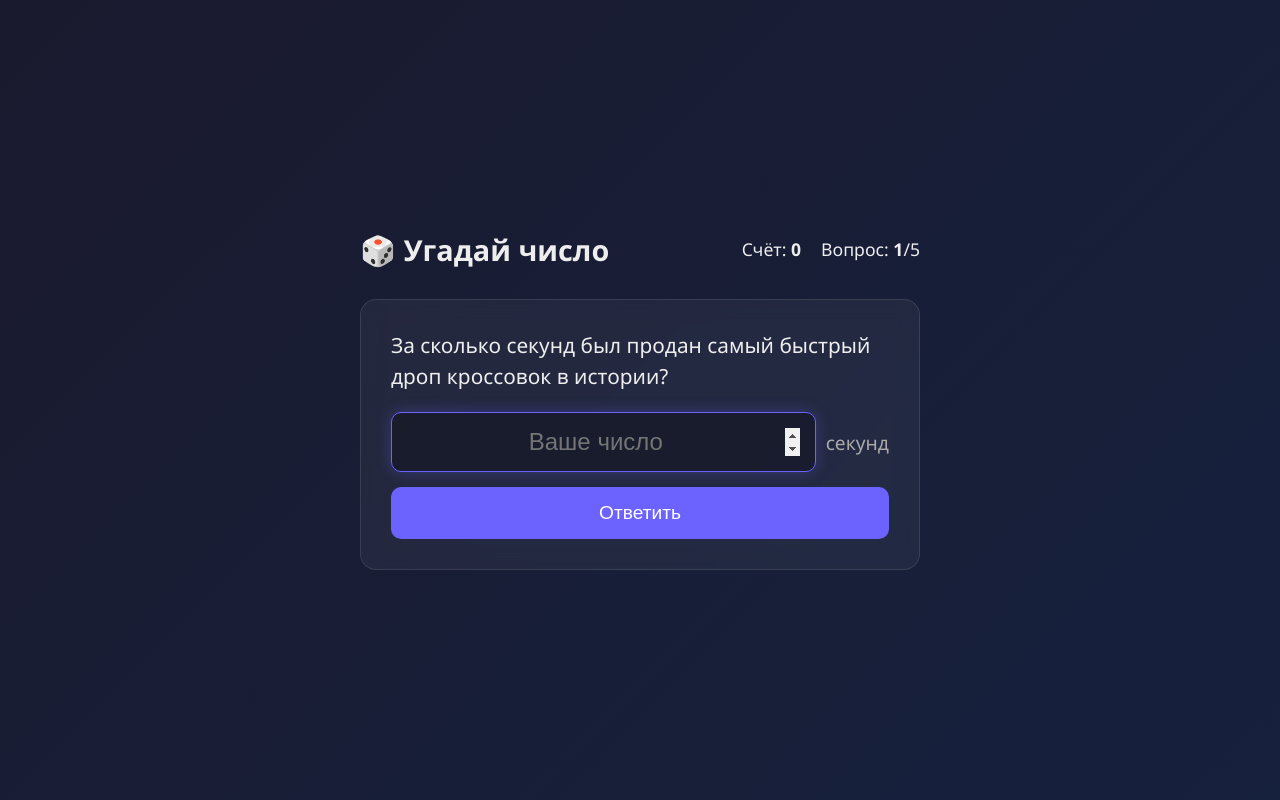
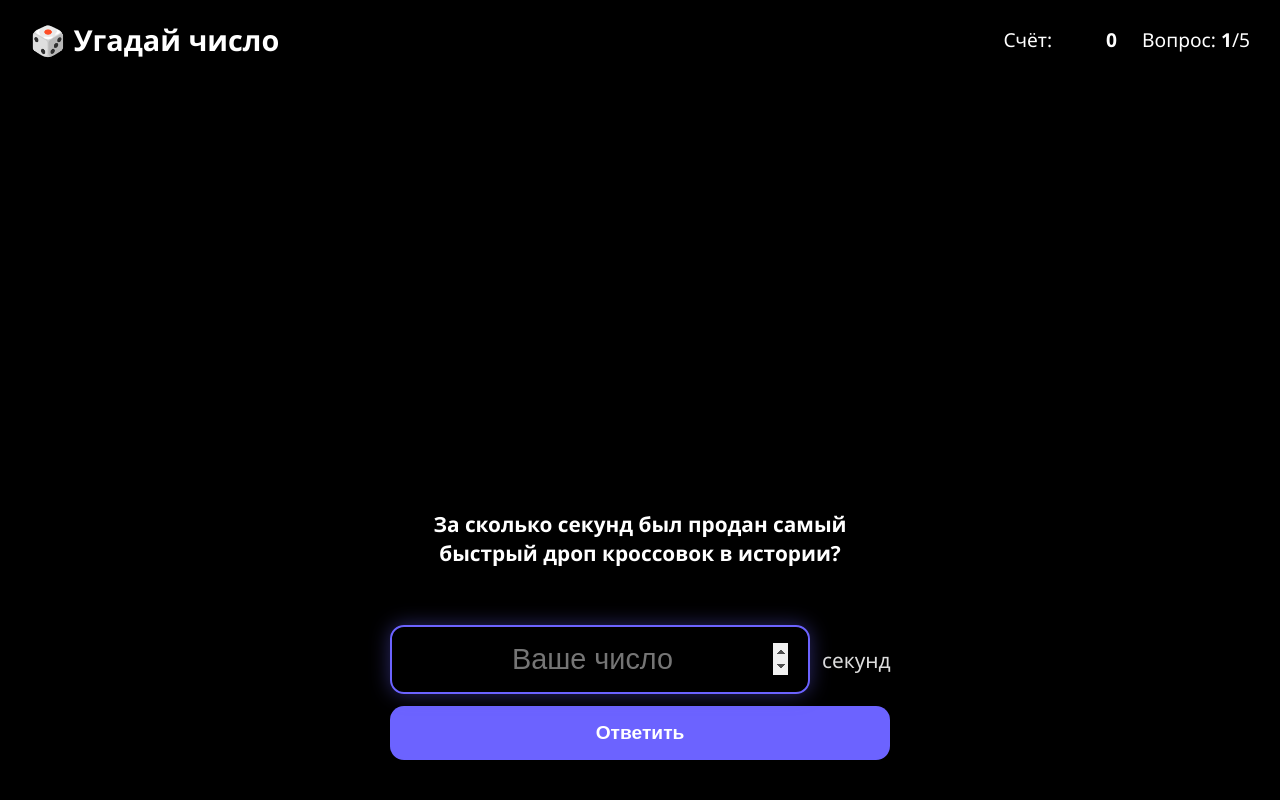
Before and after one commit to Mikhail2288/guess-game, a FastAPI app: page / in a window 1280 px wide. Run offline with FastAPI, Linux system fonts and the light colour scheme.

Commit message:
prototype 1

```diff
--- a/static/style.css
+++ b/static/style.css
@@ -2,110 +2,203 @@
 
 body {
     font-family: 'Segoe UI', system-ui, sans-serif;
-    background: linear-gradient(135deg, #1a1a2e, #16213e);
-    color: #eee;
-    min-height: 100vh;
-    display: flex;
-    justify-content: center;
-    align-items: center;
+    background: #000;
+    color: #fff;
+    height: 100vh;
+    overflow-x: hidden;
+    overflow-y: auto;
 }
 
 .container {
-    max-width: 600px;
     width: 100%;
-    padding: 20px;
+    height: 100vh;
+    position: relative;
 }
 
 header {
+    position: fixed;
+    top: 0;
+    left: 0;
+    right: 0;
+    z-index: 10;
     display: flex;
     justify-content: space-between;
     align-items: center;
-    margin-bottom: 30px;
+    padding: 20px 30px;
+    background: linear-gradient(to bottom, rgba(0,0,0,0.7), transparent);
 }
 
-h1 { font-size: 1.8rem; }
+h1 {
+    font-size: 1.8rem;
+    text-shadow: 0 2px 10px rgba(0,0,0,0.8);
+}
 
 .score-board {
     display: flex;
-    gap: 20px;
-    font-size: 1.1rem;
+    gap: 25px;
+    font-size: 1.2rem;
+    text-shadow: 0 2px 8px rgba(0,0,0,0.8);
 }
 
 .card {
-    background: rgba(255,255,255,0.05);
-    border: 1px solid rgba(255,255,255,0.1);
-    border-radius: 16px;
-    padding: 30px;
-    backdrop-filter: blur(10px);
+    position: relative;
+    width: 100%;
+    height: 100vh;
+    overflow: hidden;
+}
+
+.card-image {
+    position: absolute;
+    top: 0;
+    left: 0;
+    width: 100%;
+    height: 100%;
+    object-fit: cover;
+    z-index: 0;
+    transition: filter 0.6s ease;
+}
+
+.card-image.blurred {
+    filter: blur(6px) brightness(0.55);
+}
+
+.card-image.revealed {
+    filter: blur(0) brightness(0.8);
+}
+
+.card::after {
+    content: '';
+    position: absolute;
+    top: 0;
+    left: 0;
+    width: 100%;
+    height: 100%;
+    background: linear-gradient(to top, rgba(0,0,0,0.8) 0%, rgba(0,0,0,0.2) 40%, rgba(0,0,0,0.1) 100%);
+    z-index: 1;
+}
+
+.card.revealed::after {
+    background: linear-gradient(to top, rgba(0,0,0,0.6) 0%, rgba(0,0,0,0.1) 40%, rgba(0,0,0,0) 100%);
+}
+
+/* Очки */
+.question-area {
+    position: fixed;
+    bottom: 220px;
+    left: 0;
+    width: 100%;
+    z-index: 5;
+    text-align: center;
+    display: flex;
+    flex-direction: column;
+    align-items: center;
+    pointer-events: none;
 }
 
 .question-text {
     font-size: 1.3rem;
-    margin-bottom: 20px;
-    line-height: 1.5;
+    line-height: 1.4;
+    text-shadow: 0 2px 8px rgba(0,0,0,0.9);
+    font-weight: 600;
+    background: rgba(0,0,0,0.4);
+    padding: 12px 20px;
+    border-radius: 12px;
+    max-width: 500px;
+    pointer-events: auto;
+}
+
+.score-popup {
+    margin-bottom: 10px;
+    display: flex;
+    align-items: center;
+    justify-content: center;
+}
+
+.score-popup-text {
+    font-size: 2.5rem;
+    font-weight: 900;
+    letter-spacing: 3px;
+    display: inline-block;
+    will-change: transform;
+}
+
+.answer-area {
+    position: fixed;
+    bottom: 40px;
+    left: 50%;
+    transform: translateX(-50%);
+    z-index: 5;
+    width: 500px;
+    max-width: 90vw;
 }
 
 .input-group {
     display: flex;
     align-items: center;
-    gap: 10px;
-    margin-bottom: 15px;
+    gap: 12px;
+    margin-bottom: 12px;
 }
 
 #user-answer {
     flex: 1;
-    padding: 15px;
-    font-size: 1.5rem;
-    background: rgba(0,0,0,0.3);
-    border: 1px solid rgba(255,255,255,0.2);
-    border-radius: 10px;
+    padding: 16px 20px;
+    font-size: 1.8rem;
+    background: rgba(0,0,0,0.5);
+    border: 2px solid rgba(255,255,255,0.25);
+    border-radius: 14px;
     color: #fff;
     text-align: center;
+    backdrop-filter: blur(15px);
 }
 
 #user-answer:focus {
     outline: none;
     border-color: #6c63ff;
-    box-shadow: 0 0 15px rgba(108,99,255,0.3);
+    box-shadow: 0 0 20px rgba(108,99,255,0.4);
+    background: rgba(0,0,0,0.6);
 }
 
 .unit {
-    font-size: 1.2rem;
-    color: #aaa;
-    min-width: 60px;
+    font-size: 1.3rem;
+    color: #ddd;
+    min-width: 80px;
+    text-shadow: 0 1px 4px rgba(0,0,0,0.8);
 }
 
 .quick-buttons {
     display: flex;
     gap: 10px;
-    margin-bottom: 15px;
+    margin-bottom: 12px;
 }
 
 .quick-buttons button {
     flex: 1;
-    padding: 10px;
-    background: rgba(108,99,255,0.2);
-    border: 1px solid rgba(108,99,255,0.3);
-    border-radius: 8px;
+    padding: 12px;
+    background: rgba(0,0,0,0.5);
+    border: 1px solid rgba(255,255,255,0.2);
+    border-radius: 10px;
     color: #fff;
     cursor: pointer;
     font-size: 1rem;
+    font-weight: 600;
     transition: all 0.2s;
+    backdrop-filter: blur(10px);
 }
 
 .quick-buttons button:hover {
     background: rgba(108,99,255,0.4);
-    transform: scale(1.05);
+    border-color: rgba(108,99,255,0.6);
 }
 
 .submit-btn {
     width: 100%;
-    padding: 15px;
+    padding: 16px;
     background: #6c63ff;
     border: none;
-    border-radius: 10px;
+    border-radius: 14px;
     color: #fff;
     font-size: 1.2rem;
+    font-weight: 700;
     cursor: pointer;
     transition: all 0.3s;
 }
@@ -177,16 +253,75 @@ h1 { font-size: 1.8rem; }
 }
 
 #leaderboard-screen button {
-    padding: 12px 30px;
+    padding: 16px 40px;
     background: #6c63ff;
     border: none;
-    border-radius: 10px;
+    border-radius: 12px;
     color: #fff;
-    font-size: 1.1rem;
+    font-size: 1.2rem;
+    font-weight: 600;
     cursor: pointer;
+    transition: all 0.2s;
 }
 
-@keyframes fadeIn {
-    from { opacity: 0; transform: translateY(10px); }
-    to { opacity: 1; transform: translateY(0); }
+#leaderboard-screen button:hover {
+    background: #5a52e0;
+    transform: scale(1.05);
 }
+
+#current-score {
+    display: inline-block;
+    transition: transform 0.15s cubic-bezier(0.175, 0.885, 0.32, 1.275);
+    min-width: 60px;
+    text-align: right;
+}
+
+.score-popup.crowned {
+    transform: none !important;
+}
+
+.score-popup.crowned::before {
+    content: '👑';
+    position: absolute;
+    top: -50px;
+    left: 50%;
+    transform: translateX(-50%);
+    font-size: 3rem;
+    filter: drop-shadow(0 0 20px #ffd700) drop-shadow(0 0 40px #ffaa00);
+    z-index: 10;
+    animation: crownBounce 2.4s cubic-bezier(0.22, 0.61, 0.36, 1);
+}
+
+.score-popup.crowned-flyaway::before {
+    animation: crownFlyUp 0.6s cubic-bezier(0.55, 0, 1, 0.45) forwards;
+}
+
+.score-popup.crowned .score-popup-text {
+    background: linear-gradient(135deg, #ffd700, #fff8e7, #ffd700, #ffaa00);
+    -webkit-background-clip: text;
+    -webkit-text-fill-color: transparent;
+    background-clip: text;
+    filter: drop-shadow(0 0 20px #ffd700) drop-shadow(0 0 40px #ffaa00);
+    animation: goldenGlow 0.8s ease-in-out infinite alternate;
+}
+
+@keyframes crownBounce {
+    0%   { transform: translateX(-50%) translateY(-120px); opacity: 0; }
+    10%  { transform: translateX(-50%) translateY(-50px); opacity: 1; animation-timing-function: cubic-bezier(0.22, 0.61, 0.36, 1); }
+    30%  { transform: translateX(-50%) translateY(-120px); animation-timing-function: cubic-bezier(0.55, 0, 1, 0.45); }
+    45%  { transform: translateX(-50%) translateY(-50px); animation-timing-function: cubic-bezier(0.22, 0.61, 0.36, 1); }
+    60%  { transform: translateX(-50%) translateY(-100px); animation-timing-function: cubic-bezier(0.55, 0, 1, 0.45); }
+    75%  { transform: translateX(-50%) translateY(-50px); animation-timing-function: cubic-bezier(0.22, 0.61, 0.36, 1); }
+    85%  { transform: translateX(-50%) translateY(-80px); animation-timing-function: cubic-bezier(0.55, 0, 1, 0.45); }
+    100% { transform: translateX(-50%) translateY(-50px); opacity: 1; }
+}
+
+@keyframes crownFlyUp {
+    0%   { transform: translateX(-50%) translateY(-50px); opacity: 1; }
+    100% { transform: translateX(-50%) translateY(-200px); opacity: 0; }
+}
+
+@keyframes goldenGlow {
+    0%   { filter: drop-shadow(0 0 20px #ffd700) drop-shadow(0 0 40px #ffaa00); }
+    100% { filter: drop-shadow(0 0 35px #ffd700) drop-shadow(0 0 70px #ffaa00) drop-shadow(0 0 100px #ff8c00); }
+}}
```
Also changed, not shown: other parts of static/style.css (+23 -40 lines).
